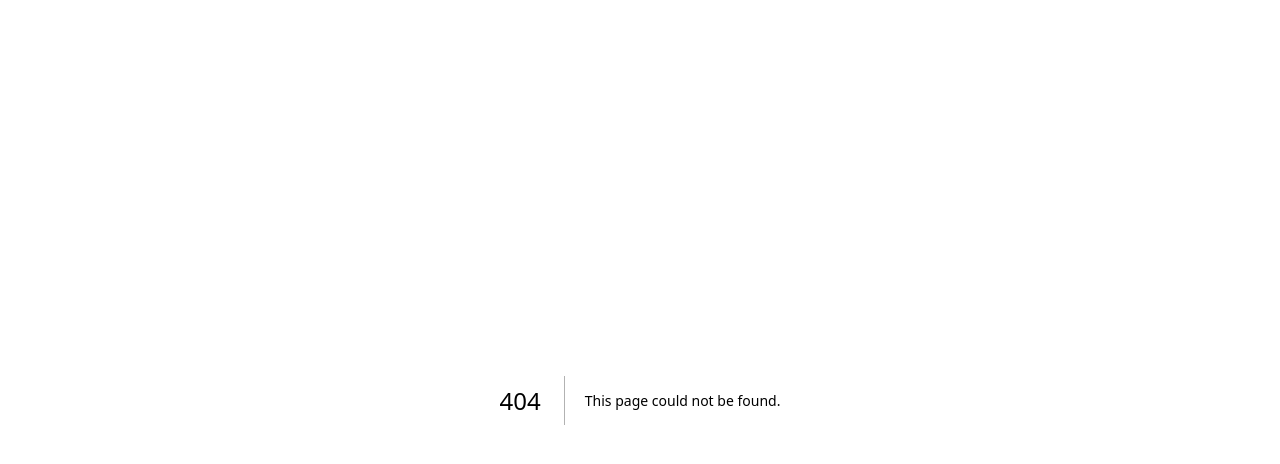
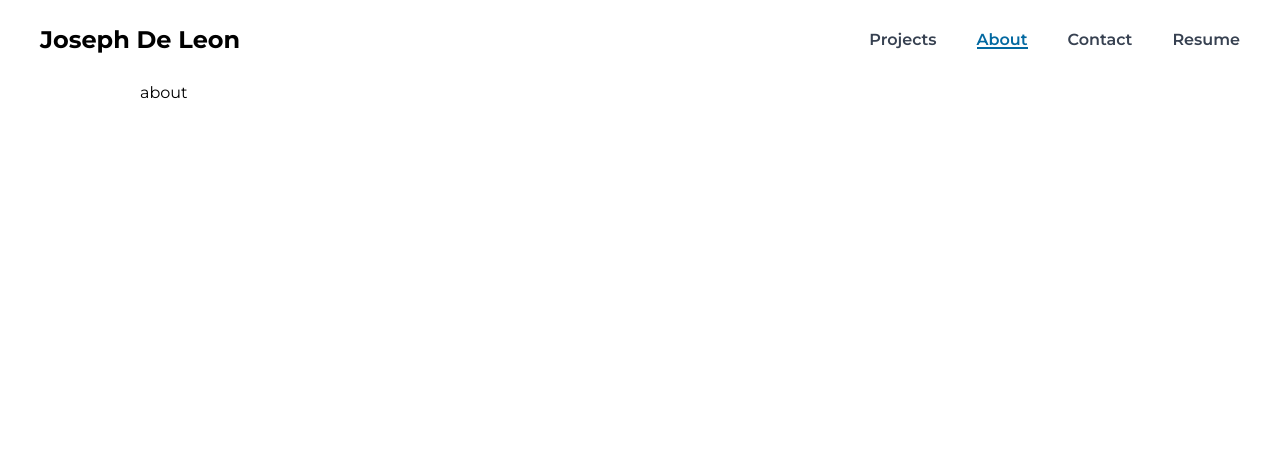
Before and after one commit to joeseffdl/Portfolio, a Next.js app: page /about in a window 1280 px wide. Before the commit this address had no page. Shown: the top 464 px of the page. Built offline with nearby package versions, Linux system fonts and the light colour scheme.

Commit message:
Navigation & Landing Section

```diff
--- /dev/null
+++ b/app/[linkedPages]/page.tsx
@@ -0,0 +1,7 @@
+type LinkedPages = "about" | "projects" | "contact" | "resume"
+
+export default function LinkedPages({
+    params: { linkedPages },
+}: { params: { linkedPages: LinkedPages } }) {
+    return (<main>{linkedPages}</main>)
+}
--- a/app/globals.css
+++ b/app/globals.css
@@ -2,26 +2,117 @@
 @tailwind components;
 @tailwind utilities;
 
-:root {
-  --foreground-rgb: 0, 0, 0;
-  --background-start-rgb: 214, 219, 220;
-  --background-end-rgb: 255, 255, 255;
+.content-grid {
+  --padding-inline: 1rem;
+  --content-max-width: 1000px;
+  --breakout-max-width: 1200px;
+
+  --breakout-size: calc(
+    (var(--breakout-max-width) - var(--content-max-width)) / 2
+  );
+
+  display: grid;
+  grid-template-columns:
+    [full-width-start] minmax(var(--padding-inline), 1fr)
+    [breakout-start] minmax(0, var(--breakout-size))
+    [content-start] min(
+      100% - var(--padding-inline) * 2,
+      var(--content-max-width)
+    )
+    [content-end]
+    minmax(0, var(--breakout-size)) [breakout-end]
+    minmax(var(--padding-inline), 1fr) [full-width-end];
 }
 
-@media (prefers-color-scheme: dark) {
-  :root {
-    --foreground-rgb: 255, 255, 255;
-    --background-start-rgb: 0, 0, 0;
-    --background-end-rgb: 0, 0, 0;
-  }
+.content-grid > :not(.breakout, .full-width),
+.full-width > :not(.breakout, .full-width) {
+  grid-column: content;
+}
+
+.content-grid > .breakout {
+  grid-column: breakout;
+}
+
+.content-grid > .full-width {
+  grid-column: full-width;
+
+  display: grid;
+  grid-template-columns: inherit;
+}
+
+*,
+*::before,
+*::after {
+  box-sizing: border-box;
 }
 
 body {
-  color: rgb(var(--foreground-rgb));
-  background: linear-gradient(
-      to bottom,
-      transparent,
-      rgb(var(--background-end-rgb))
-    )
-    rgb(var(--background-start-rgb));
+  margin: 0;
+  line-height: 1.6;
 }
+
+h1,
+h2,
+h3,
+h4,
+h5,
+h6,
+p,
+figure {
+  margin: 0;
+}
+
+h1 {
+  font-size: 3rem;
+  font-weight: 900;
+  line-height: 1.25;
+}
+
+h2 {
+  font-size: 2.25rem;
+  font-weight: 850;
+  line-height: 1.2222;
+}
+
+h3 {
+  font-size: 1.875rem;
+  font-weight: 800;
+  line-height: 1.2;
+}
+
+h4 {
+  font-size: 1.5rem;
+  font-weight: 750;
+  line-height: 1.3333;
+}
+
+h5 {
+  font-size: 1.25rem;
+  font-weight: 800;
+  line-height: 1.4;
+}
+
+h6 {
+  font-size: 1.125rem;
+  font-weight: 800;
+  line-height: 1.3333;
+}
+
+p {
+  font-size: 1rem;
+  font-weight: 400;
+  line-height: 1.5;
+}
+
+
+ul {
+  list-style: none;
+  margin: 0;
+  padding: 0;
+  flex-wrap: wrap;
+}
+
+a {
+  text-decoration: none;
+  color: inherit;
+}
--- a/app/layout.tsx
+++ b/app/layout.tsx
@@ -1,6 +1,7 @@
 import type { Metadata } from "next"
 import { Montserrat } from "next/font/google"
 import "./globals.css"
+import { NavigationComponent } from "@/components"
 
 const montserrat = Montserrat({
   subsets: ["latin"],
@@ -28,8 +29,9 @@ export default function RootLayout({
 }) {
   return (
     <html lang="en">
-      <body className={montserrat.className}>
-        {/* <NavigationBar /> */}
+      <body className={`${montserrat.className} content-grid`}>
+        <NavigationComponent />
+
         {children}
         {/* <Footer /> */}
       </body>
--- a/app/page.tsx
+++ b/app/page.tsx
@@ -1,113 +1,9 @@
-import Image from 'next/image'
+import { LandingSection } from "@/components";
 
 export default function Home() {
   return (
-    <main className="flex min-h-screen flex-col items-center justify-between p-24">
-      <div className="z-10 max-w-5xl w-full items-center justify-between font-mono text-sm lg:flex">
-        <p className="fixed left-0 top-0 flex w-full justify-center border-b border-gray-300 bg-gradient-to-b from-zinc-200 pb-6 pt-8 backdrop-blur-2xl dark:border-neutral-800 dark:bg-zinc-800/30 dark:from-inherit lg:static lg:w-auto  lg:rounded-xl lg:border lg:bg-gray-200 lg:p-4 lg:dark:bg-zinc-800/30">
-          Get started by editing&nbsp;
-          <code className="font-mono font-bold">app/page.tsx</code>
-        </p>
-        <div className="fixed bottom-0 left-0 flex h-48 w-full items-end justify-center bg-gradient-to-t from-white via-white dark:from-black dark:via-black lg:static lg:h-auto lg:w-auto lg:bg-none">
-          <a
-            className="pointer-events-none flex place-items-center gap-2 p-8 lg:pointer-events-auto lg:p-0"
-            href="https://vercel.com?utm_source=create-next-app&utm_medium=appdir-template&utm_campaign=create-next-app"
-            target="_blank"
-            rel="noopener noreferrer"
-          >
-            By{' '}
-            <Image
-              src="/vercel.svg"
-              alt="Vercel Logo"
-              className="dark:invert"
-              width={100}
-              height={24}
-              priority
-            />
-          </a>
-        </div>
-      </div>
-
-      <div className="relative flex place-items-center before:absolute before:h-[300px] before:w-[480px] before:-translate-x-1/2 before:rounded-full before:bg-gradient-radial before:from-white before:to-transparent before:blur-2xl before:content-[''] after:absolute after:-z-20 after:h-[180px] after:w-[240px] after:translate-x-1/3 after:bg-gradient-conic after:from-sky-200 after:via-blue-200 after:blur-2xl after:content-[''] before:dark:bg-gradient-to-br before:dark:from-transparent before:dark:to-blue-700 before:dark:opacity-10 after:dark:from-sky-900 after:dark:via-[#0141ff] after:dark:opacity-40 before:lg:h-[360px] z-[-1]">
-        <Image
-          className="relative dark:drop-shadow-[0_0_0.3rem_#ffffff70] dark:invert"
-          src="/next.svg"
-          alt="Next.js Logo"
-          width={180}
-          height={37}
-          priority
-        />
-      </div>
-
-      <div className="mb-32 grid text-center lg:max-w-5xl lg:w-full lg:mb-0 lg:grid-cols-4 lg:text-left">
-        <a
-          href="https://nextjs.org/docs?utm_source=create-next-app&utm_medium=appdir-template&utm_campaign=create-next-app"
-          className="group rounded-lg border border-transparent px-5 py-4 transition-colors hover:border-gray-300 hover:bg-gray-100 hover:dark:border-neutral-700 hover:dark:bg-neutral-800/30"
-          target="_blank"
-          rel="noopener noreferrer"
-        >
-          <h2 className={`mb-3 text-2xl font-semibold`}>
-            Docs{' '}
-            <span className="inline-block transition-transform group-hover:translate-x-1 motion-reduce:transform-none">
-              -&gt;
-            </span>
-          </h2>
-          <p className={`m-0 max-w-[30ch] text-sm opacity-50`}>
-            Find in-depth information about Next.js features and API.
-          </p>
-        </a>
-
-        <a
-          href="https://nextjs.org/learn?utm_source=create-next-app&utm_medium=appdir-template-tw&utm_campaign=create-next-app"
-          className="group rounded-lg border border-transparent px-5 py-4 transition-colors hover:border-gray-300 hover:bg-gray-100 hover:dark:border-neutral-700 hover:dark:bg-neutral-800/30"
-          target="_blank"
-          rel="noopener noreferrer"
-        >
-          <h2 className={`mb-3 text-2xl font-semibold`}>
-            Learn{' '}
-            <span className="inline-block transition-transform group-hover:translate-x-1 motion-reduce:transform-none">
-              -&gt;
-            </span>
-          </h2>
-          <p className={`m-0 max-w-[30ch] text-sm opacity-50`}>
-            Learn about Next.js in an interactive course with&nbsp;quizzes!
-          </p>
-        </a>
-
-        <a
-          href="https://vercel.com/templates?framework=next.js&utm_source=create-next-app&utm_medium=appdir-template&utm_campaign=create-next-app"
-          className="group rounded-lg border border-transparent px-5 py-4 transition-colors hover:border-gray-300 hover:bg-gray-100 hover:dark:border-neutral-700 hover:dark:bg-neutral-800/30"
-          target="_blank"
-          rel="noopener noreferrer"
-        >
-          <h2 className={`mb-3 text-2xl font-semibold`}>
-            Templates{' '}
-            <span className="inline-block transition-transform group-hover:translate-x-1 motion-reduce:transform-none">
-              -&gt;
-            </span>
-          </h2>
-          <p className={`m-0 max-w-[30ch] text-sm opacity-50`}>
-            Explore starter templates for Next.js.
-          </p>
-        </a>
-
-        <a
-          href="https://vercel.com/new?utm_source=create-next-app&utm_medium=appdir-template&utm_campaign=create-next-app"
-          className="group rounded-lg border border-transparent px-5 py-4 transition-colors hover:border-gray-300 hover:bg-gray-100 hover:dark:border-neutral-700 hover:dark:bg-neutral-800/30"
-          target="_blank"
-          rel="noopener noreferrer"
-        >
-          <h2 className={`mb-3 text-2xl font-semibold`}>
-            Deploy{' '}
-            <span className="inline-block transition-transform group-hover:translate-x-1 motion-reduce:transform-none">
-              -&gt;
-            </span>
-          </h2>
-          <p className={`m-0 max-w-[30ch] text-sm opacity-50`}>
-            Instantly deploy your Next.js site to a shareable URL with Vercel.
-          </p>
-        </a>
-      </div>
-    </main>
+    <>
+      <LandingSection />
+    </>
   )
 }
--- /dev/null
+++ b/components/LandingSection.tsx
@@ -0,0 +1,12 @@
+export const LandingSection = () => (
+  <main className="h-[600px] flex flex-col justify-center w-full gap-2">
+    <h4>👋 Hello, World! I'm Joseph De Leon</h4>
+    <h1 className="font-extrabold mb-5">
+      A <span className="text-sky-500">Web Developer</span> based in the
+      Philippines.
+    </h1>
+    <p className="font-semibold">
+      Computer Engineer from Polytechnic University of the Philippines.
+    </p>
+  </main>
+)
--- /dev/null
+++ b/components/Navigation.tsx
@@ -0,0 +1,34 @@
+"use client"
+
+import { NavigationList } from "@/constants"
+import { usePathname } from "next/navigation"
+
+export const NavigationComponent = () => {
+  const pathname = usePathname()
+
+  return (
+    <nav className="breakout flex items-center justify-between h-20">
+      <a href="/" className="font-bold text-2xl">
+        Joseph De Leon
+      </a>
+      <ul className="flex gap-10">
+        {NavigationList.map((list) => (
+          <li key={list.name} className="relative">
+            <a
+              href={list.path}
+              className={
+                (list.name.toLowerCase() === "projects" &&
+                  pathname.slice(1) === "") ||
+                list.name.toLowerCase() === pathname.slice(1)
+                  ? "text-sky-700 after:absolute after:translate-y-5 after:left-0 after:bg-sky-700 after:w-full after:h-0.5 font-semibold"
+                  : "text-gray-700 after:absolute after:translate-y-5 after:left-0 after:bg-sky-700 after:w-0 after:hover:w-full after:h-0.5 after:duration-150 after:rounded-full after:transition-all after:ease-in-out hover:text-sky-700 font-semibold"
+              }
+            >
+              {list.name}
+            </a>
+          </li>
+        ))}
+      </ul>
+    </nav>
+  )
+}
--- /dev/null
+++ b/components/index.ts
@@ -0,0 +1,4 @@
+import { LandingSection } from "./LandingSection";
+import { NavigationComponent } from "./Navigation";
+
+export { NavigationComponent, LandingSection };
--- /dev/null
+++ b/constants/index.ts
@@ -0,0 +1,6 @@
+export const NavigationList = [
+    { name: 'Projects', path: '/' },
+    { name: 'About', path: '/about' },
+    { name: 'Contact', path: '/contact' },
+    { name: 'Resume', path: '/resume'}
+]
```
